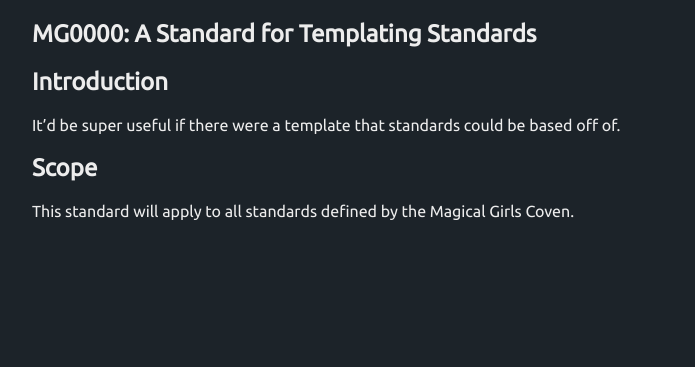
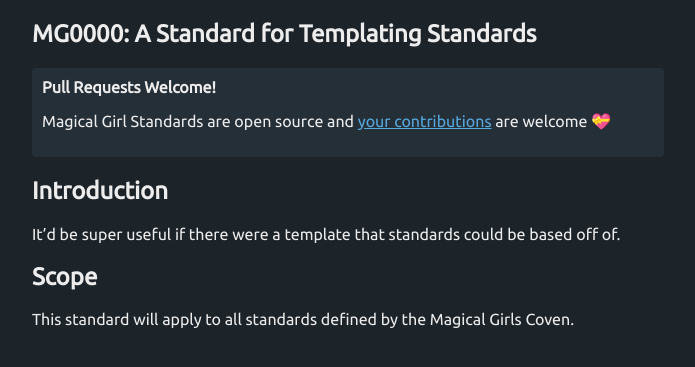
Before and after one commit to mgcoven/Standards, a Jekyll site: the page built from _standards/mg0000/mg0000.md, in a window 1280 px wide. Shown: the top 367 px of the page, without its empty margins (292-987 px from the left). Built offline with Jekyll 4.4.1, drawn with Linux system fonts in a browser that asks for light colours.

Commit message:
Added FOSS banner to standards

```diff
--- a/_config.yml
+++ b/_config.yml
@@ -14,3 +14,4 @@ defaults:
       type: standards
     values:
       is_standard: true
+      layout: "standard"
--- /dev/null
+++ b/_layouts/standard.html
@@ -0,0 +1,12 @@
+---
+layout: default
+---
+<div class="banner">
+  <strong>Pull Requests Welcome!</strong>
+  <p>Magical Girl Standards are open source and <a href="https://github.com/mgcoven/Standards">your contributions</a> are welcome 💝</p>
+</div>
+
+{% if page.version %}
+<p>Document Version: <strong>{{ page.version }}</strong></p>
+{% endif %}
+{{ content }}
--- a/assets/styles.scss
+++ b/assets/styles.scss
@@ -50,3 +50,9 @@ img.emoji {
   height: 3em;
   width: auto;
 }
+
+.banner {
+    padding: 10px;
+    background-color: #252F38;
+    border-radius: 4px;
+}
```
Also changed, not shown: _standards/mg0001/mg0001.md (+1 -2 lines).
